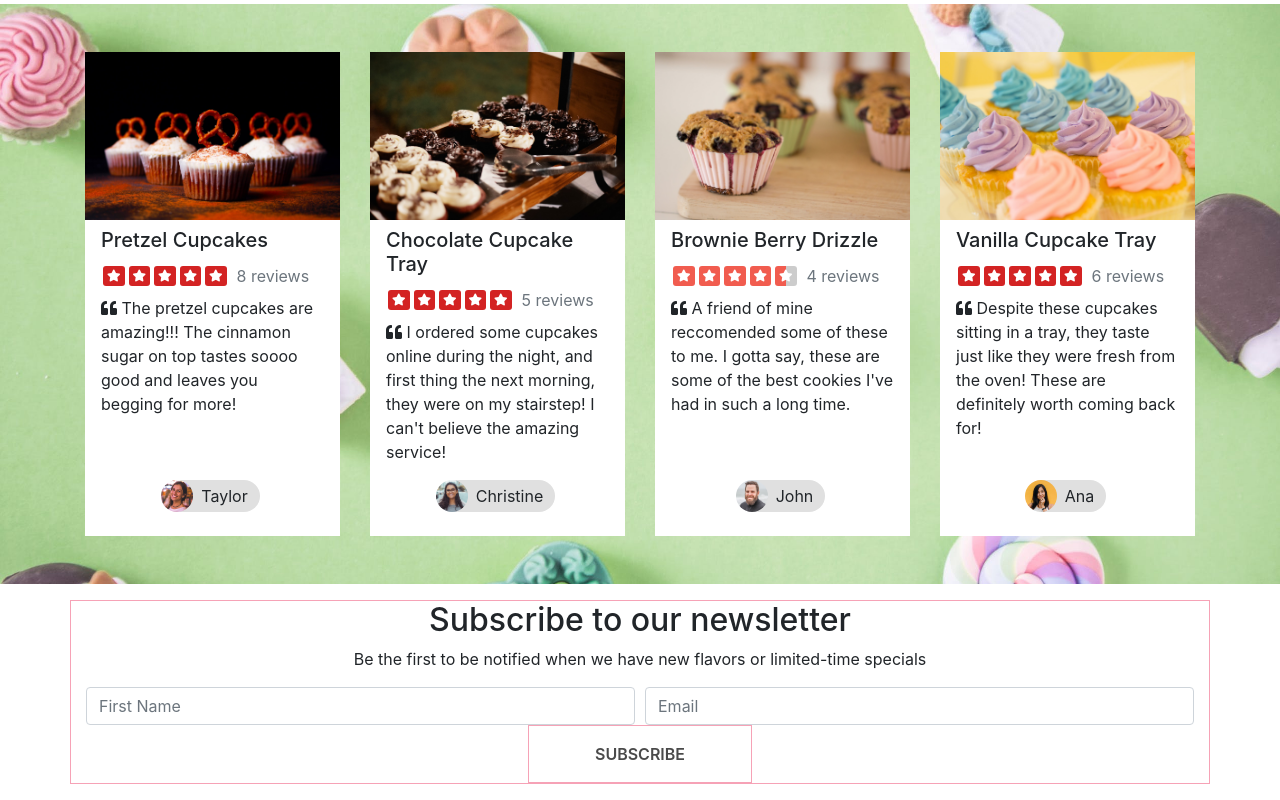
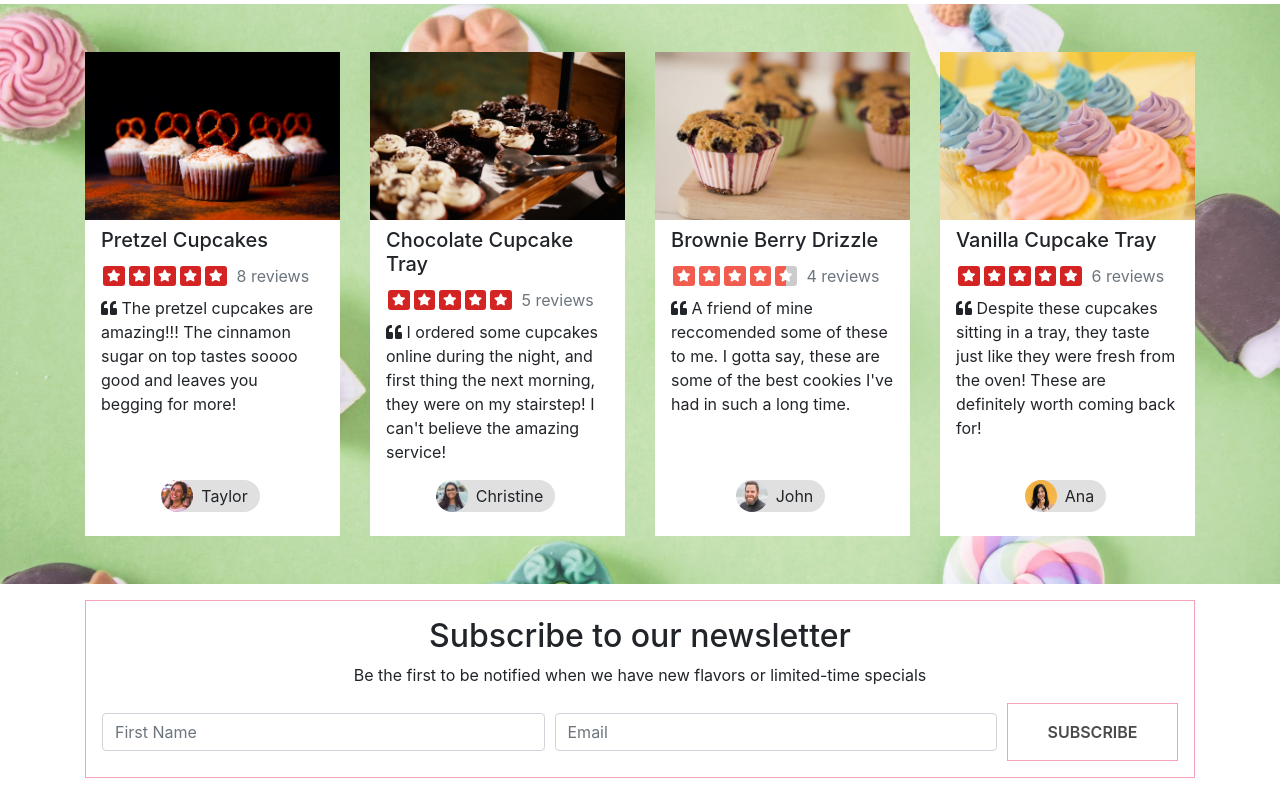
Before and after one commit to iCodeCoolStuff/cupcake-palace-v2, a website: page index.html in a window 1280 px wide. Shown: the part 1332-2132 px from the top of the page. Drawn offline with nearby package versions, Linux system fonts and the light colour scheme.

Commit message:
add newsletter

```diff
--- a/index.html
+++ b/index.html
@@ -195,21 +195,25 @@
       </div>
     </div>
     <div id="newsletter" class="container-fluid">
-      <div class="container my-3">
+      <div class="container">
+        <div class="border-box my-3 p-3 pink-border">
           <div class="text-center">
             <h2>Subscribe to our newsletter</h2>
             <p>Be the first to be notified when we have new flavors or limited-time specials</p>
           </div>
           <form>
-          <div class="form-row">
-            <div class="col-6">
+            <div class="form-row d-flex align-items-center">
+              <div class="col-5">
                 <input type="text" class="form-control" placeholder="First Name">
               </div>
-            <div class="col-6">
+              <div class="col-5">
                 <input type="email" class="form-control" placeholder="Email">
               </div>
+              <div class="col-2">
+                <button type="submit" class="button mx-auto">subscribe</button>
               </div>
-          <button type="submit" class="button mx-auto">subscribe</button>
+            </div>
+          </div>
         </form>
       </div>
     </div>
--- a/scss/main.scss
+++ b/scss/main.scss
@@ -28,6 +28,10 @@ nav {
 .logo {
   width: 2rem;
   height: 2rem;
+}
+
+.border-box {
+  box-sizing: border-box;
 }
 
 a.button {
@@ -100,10 +104,8 @@ button.button {
   }
 }
 
-#newsletter {
-  .container {
-    border: 1px solid $cp-pink;
-  }
+.pink-border {
+  border: 1px solid $cp-pink;
 }
 
 .pill {
```
Also changed, not shown: css/main.css. Lines whose indentation alone changed are shown as unchanged.
